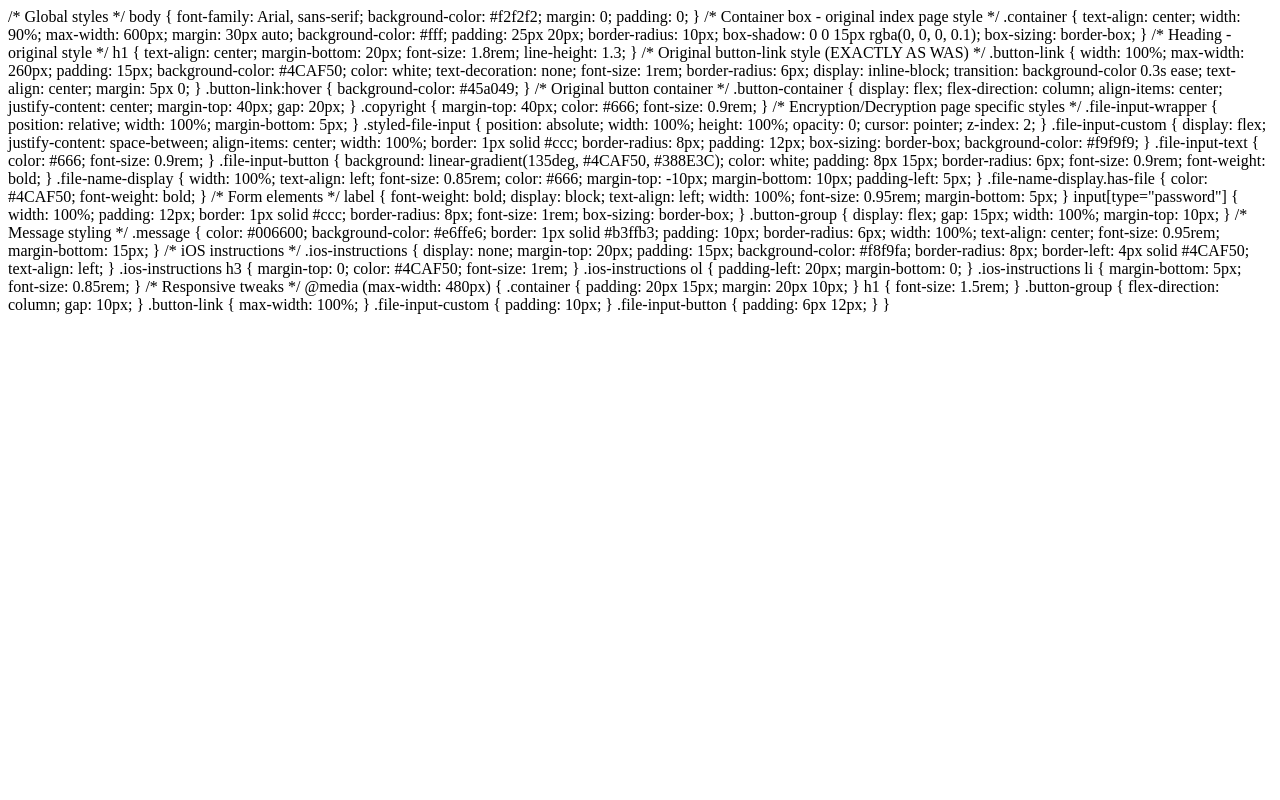
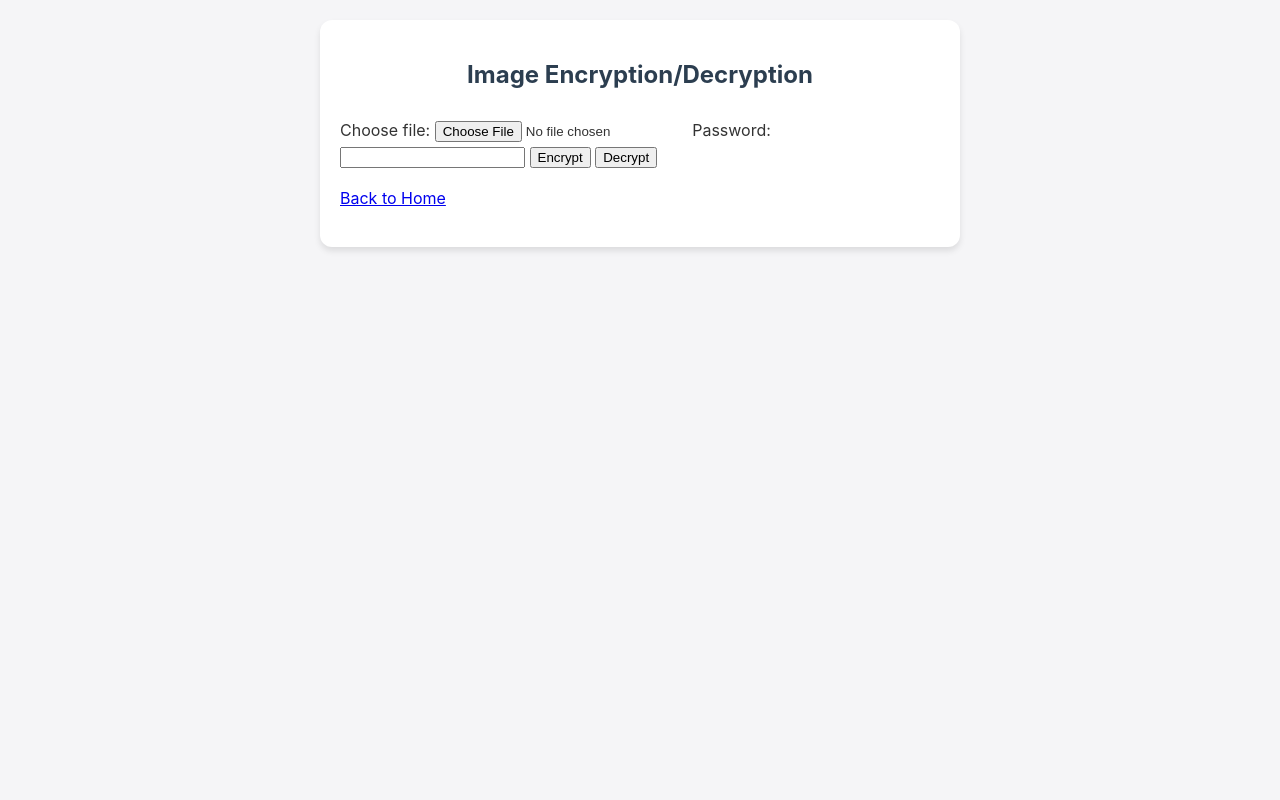
Before and after one commit to lokodayte/firstiacs, a Flask app: page /image in a window 1280 px wide. Run offline with Flask 3, Linux system fonts and the light colour scheme.

Commit message:
Update image.html

```diff
--- a/templates/image.html
+++ b/templates/image.html
@@ -1,216 +1,60 @@
-/* Global styles */
-body {
-    font-family: Arial, sans-serif;
-    background-color: #f2f2f2;
-    margin: 0;
-    padding: 0;
-}
+<!DOCTYPE html>
+<html lang="en">
+<head>
+    <meta charset="UTF-8">
+    <meta name="viewport" content="width=device-width, initial-scale=1.0">
+    <title>Image Encryption</title>
+    <link rel="stylesheet" href="{{ url_for('static', filename='style.css') }}">
+</head>
+<body>
+    <div class="container">
+        <h1>Image Encryption/Decryption</h1>
 
-/* Container box - original index page style */
-.container {
-    text-align: center;
-    width: 90%;
-    max-width: 600px;
-    margin: 30px auto;
-    background-color: #fff;
-    padding: 25px 20px;
-    border-radius: 10px;
-    box-shadow: 0 0 15px rgba(0, 0, 0, 0.1);
-    box-sizing: border-box;
-}
+        {% if message %}
+            <p class="message">{{ message }}</p>
+            {% if 'wrong password' in message|lower %}
+                <script>
+                    document.addEventListener('DOMContentLoaded', function() {
+                        // Clear only the password field when page loads with wrong password message
+                        document.getElementById('password').value = '';
+                    });
+                </script>
+            {% endif %}
+        {% endif %}
 
-/* Heading - original style */
-h1 {
-    text-align: center;
-    margin-bottom: 20px;
-    font-size: 1.8rem;
-    line-height: 1.3;
-}
+        <form method="POST" enctype="multipart/form-data" id="imageForm">
+            <label for="file">Choose file:</label>
+            <input type="file" id="file" name="file" accept=".enc,.jpg,.jpeg,.png,.heic">
 
-/* Original button-link style (EXACTLY AS WAS) */
-.button-link {
-    width: 100%;
-    max-width: 260px;
-    padding: 15px;
-    background-color: #4CAF50;
-    color: white;
-    text-decoration: none;
-    font-size: 1rem;
-    border-radius: 6px;
-    display: inline-block;
-    transition: background-color 0.3s ease;
-    text-align: center;
-    margin: 5px 0;
-}
+            <label for="password">Password:</label>
+            <input type="password" id="password" name="password" value="{{ password_value }}" required>
 
-.button-link:hover {
-    background-color: #45a049;
-}
+            <button type="submit" name="action" value="encrypt">Encrypt</button>
+            <button type="submit" name="action" value="decrypt">Decrypt</button>
+        </form>
 
-/* Original button container */
-.button-container {
-    display: flex;
-    flex-direction: column;
-    align-items: center;
-    justify-content: center;
-    margin-top: 40px;
-    gap: 20px;
-}
+        <p><a href="{{ url_for('index') }}">Back to Home</a></p>
+    </div>
 
-.copyright {
-    margin-top: 40px;
-    color: #666;
-    font-size: 0.9rem;
-}
+    <script>
+        // Preserve the selected file if there's an error
+        document.addEventListener('DOMContentLoaded', function() {
+            // Check if there was a form submission with error
+            const form = document.getElementById('imageForm');
+            const fileInput = document.getElementById('file');
 
-/* Encryption/Decryption page specific styles */
-.file-input-wrapper {
-    position: relative;
-    width: 100%;
-    margin-bottom: 5px;
-}
+            // This would need server-side implementation to repopulate the file input
+            // Since browsers don't allow setting file input value directly for security
 
-.styled-file-input {
-    position: absolute;
-    width: 100%;
-    height: 100%;
-    opacity: 0;
-    cursor: pointer;
-    z-index: 2;
-}
-
-.file-input-custom {
-    display: flex;
-    justify-content: space-between;
-    align-items: center;
-    width: 100%;
-    border: 1px solid #ccc;
-    border-radius: 8px;
-    padding: 12px;
-    box-sizing: border-box;
-    background-color: #f9f9f9;
-}
-
-.file-input-text {
-    color: #666;
-    font-size: 0.9rem;
-}
-
-.file-input-button {
-    background: linear-gradient(135deg, #4CAF50, #388E3C);
-    color: white;
-    padding: 8px 15px;
-    border-radius: 6px;
-    font-size: 0.9rem;
-    font-weight: bold;
-}
-
-.file-name-display {
-    width: 100%;
-    text-align: left;
-    font-size: 0.85rem;
-    color: #666;
-    margin-top: -10px;
-    margin-bottom: 10px;
-    padding-left: 5px;
-}
-
-.file-name-display.has-file {
-    color: #4CAF50;
-    font-weight: bold;
-}
-
-/* Form elements */
-label {
-    font-weight: bold;
-    display: block;
-    text-align: left;
-    width: 100%;
-    font-size: 0.95rem;
-    margin-bottom: 5px;
-}
-
-input[type="password"] {
-    width: 100%;
-    padding: 12px;
-    border: 1px solid #ccc;
-    border-radius: 8px;
-    font-size: 1rem;
-    box-sizing: border-box;
-}
-
-.button-group {
-    display: flex;
-    gap: 15px;
-    width: 100%;
-    margin-top: 10px;
-}
-
-/* Message styling */
-.message {
-    color: #006600;
-    background-color: #e6ffe6;
-    border: 1px solid #b3ffb3;
-    padding: 10px;
-    border-radius: 6px;
-    width: 100%;
-    text-align: center;
-    font-size: 0.95rem;
-    margin-bottom: 15px;
-}
-
-/* iOS instructions */
-.ios-instructions {
-    display: none;
-    margin-top: 20px;
-    padding: 15px;
-    background-color: #f8f9fa;
-    border-radius: 8px;
-    border-left: 4px solid #4CAF50;
-    text-align: left;
-}
-
-.ios-instructions h3 {
-    margin-top: 0;
-    color: #4CAF50;
-    font-size: 1rem;
-}
-
-.ios-instructions ol {
-    padding-left: 20px;
-    margin-bottom: 0;
-}
-
-.ios-instructions li {
-    margin-bottom: 5px;
-    font-size: 0.85rem;
-}
-
-/* Responsive tweaks */
-@media (max-width: 480px) {
-    .container {
-        padding: 20px 15px;
-        margin: 20px 10px;
-    }
-
-    h1 {
-        font-size: 1.5rem;
-    }
-
-    .button-group {
-        flex-direction: column;
-        gap: 10px;
-    }
-
-    .button-link {
-        max-width: 100%;
-    }
-
-    .file-input-custom {
-        padding: 10px;
-    }
-
-    .file-input-button {
-        padding: 6px 12px;
-    }
-}
+            // Alternative: Show the filename if available
+            {% if uploaded_filename %}
+                // Create a visual indication of the selected file
+                const fileDisplay = document.createElement('div');
+                fileDisplay.className = 'file-display';
+                fileDisplay.textContent = 'Selected file: {{ uploaded_filename }}';
+                fileInput.parentNode.insertBefore(fileDisplay, fileInput.nextSibling);
+            {% endif %}
+        });
+    </script>
+</body>
+</html>
```
